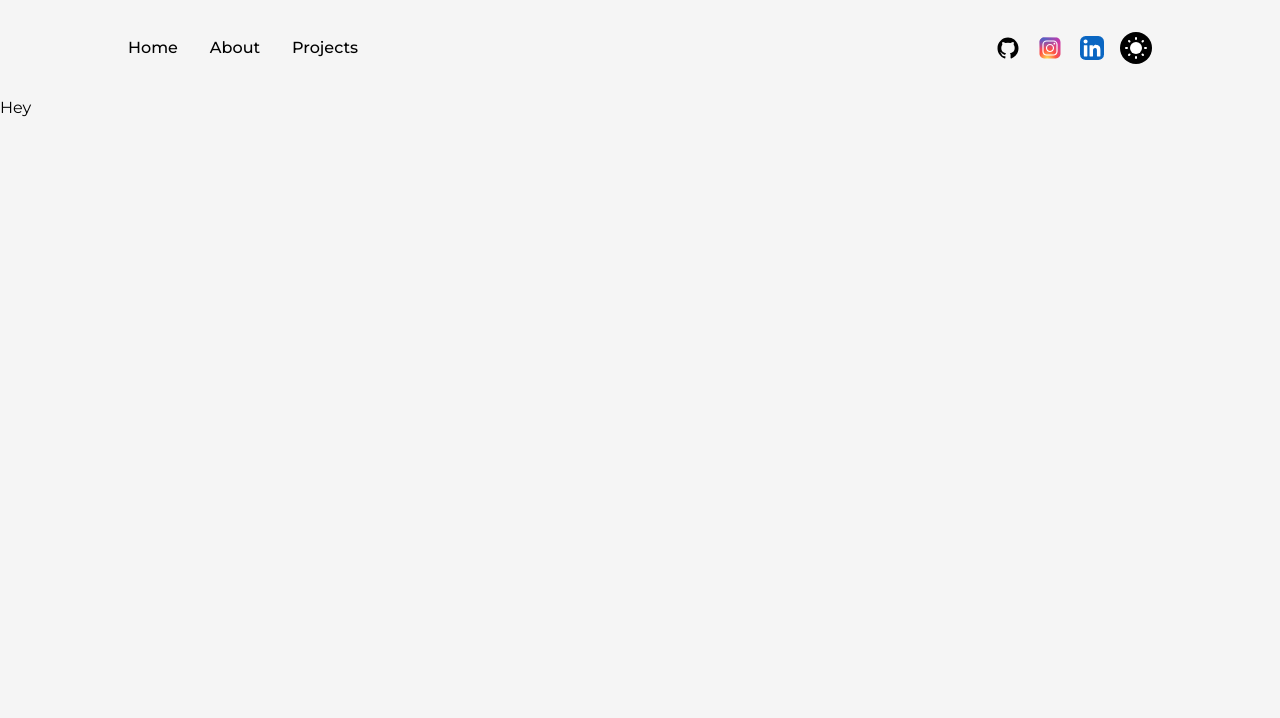
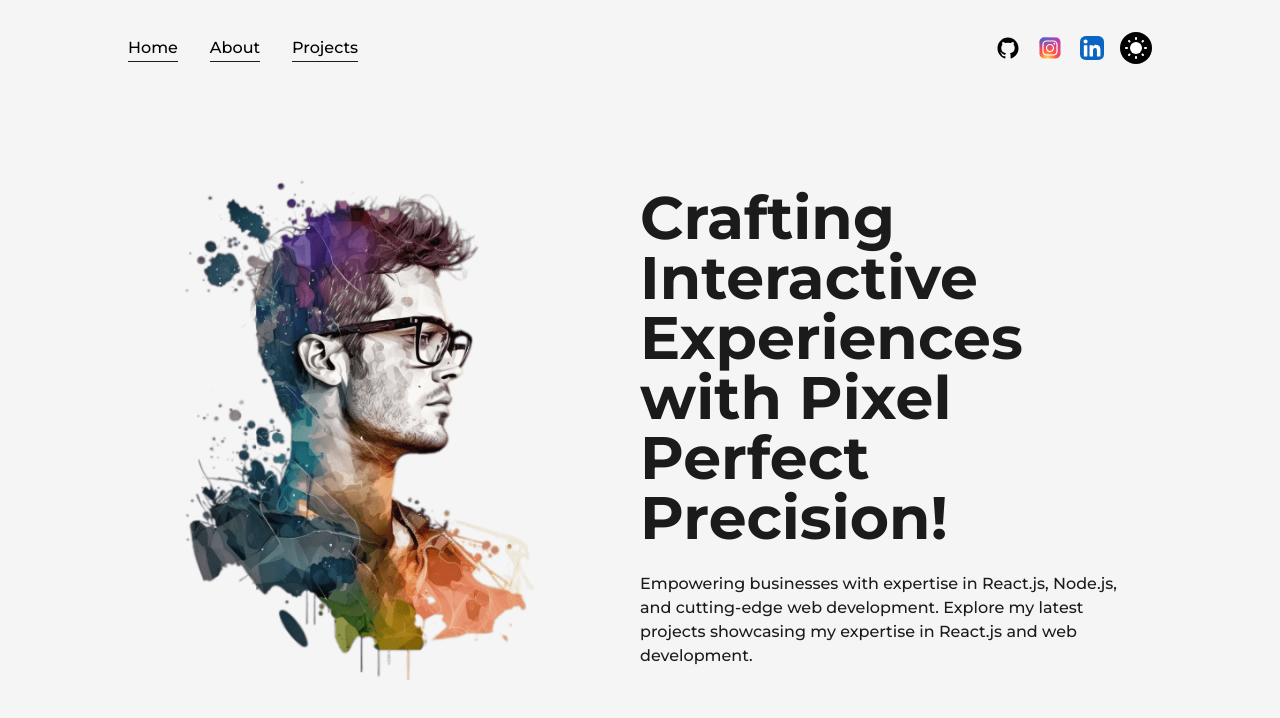
Before and after one commit to aram1l7/portfolio-v3, a Next.js app: page / in a window 1280 px wide. Shown: the top 718 px of the page. Built offline with nearby package versions, Linux system fonts and the light colour scheme.

Commit message:
In progress

```diff
--- /dev/null
+++ b/src/components/Layout.js
@@ -0,0 +1,14 @@
+import React from "react";
+
+const Layout = ({ children, className = "" }) => {
+  return (
+    <div
+      className={`z-0 inline-block h-full w-full bg-light p-32 dark:bg-dark xl:p-24 lg:p-16
+    md:p-12 sm:p-8 !pt-0 md:!pt-16 sm:!pt-16 ${className}`}
+    >
+      {children}
+    </div>
+  );
+};
+
+export default Layout;
--- a/src/components/NavBar.js
+++ b/src/components/NavBar.js
@@ -8,12 +8,16 @@ import {
   SunIcon,
 } from "./Icons";
 import ThemeContext from "@/theme/ThemeProvider";
+import { useRouter } from "next/router";
+
 const NavBar = () => {
   const { theme, toggle } = useContext(ThemeContext);
   const [mounted, setMounted] = useState(false);
   useEffect(() => {
     setMounted(true);
   }, []);
+
+  const router = useRouter();
 
   return (
     <header
@@ -29,18 +33,45 @@ const NavBar = () => {
             href={"/"}
           >
             Home
+            <span
+              className={`
+              inline-block h-[1px] ${
+                router.asPath === "/" ? "w-full" : "w-0"
+              }  bg-dark absolute left-0 -bottom-0.5
+              group-hover:w-full transition-[width] ease-in duration-300 dark:bg-light
+               lg:bg-light lg:dark:bg-dark
+              `}
+            ></span>
           </Link>
           <Link
             className="rounded relative group lg:text-light lg:dark:text-dark"
             href={"/about"}
           >
             About
+            <span
+              className={`
+              inline-block h-[1px] ${
+                router.asPath === "/about" ? "w-full" : "w-0"
+              }  bg-dark absolute left-0 -bottom-0.5
+              group-hover:w-full transition-[width] ease duration-300 dark:bg-light
+              w-full lg:bg-light lg:dark:bg-dark
+              `}
+            ></span>
           </Link>
           <Link
             className="rounded relative group lg:text-light lg:dark:text-dark"
             href={"/projects"}
           >
             Projects
+            <span
+              className={`
+              inline-block h-[1px] ${
+                router.asPath === "/projects" ? "w-full" : "w-0"
+              }  bg-dark absolute left-0 -bottom-0.5
+              group-hover:w-full transition-[width] ease duration-300 dark:bg-light
+              w-full lg:bg-light lg:dark:bg-dark
+              `}
+            ></span>
           </Link>
         </nav>
         <nav className="flex items-center justify-center flex-wrap lg:mt-2 gap-4">
--- a/src/pages/index.js
+++ b/src/pages/index.js
@@ -1,10 +1,41 @@
+import Layout from "@/components/Layout";
 import Head from "next/head";
 import Image from "next/image";
 
 export default function Home() {
   return (
-    <>
-      Hey
-    </>
+    <article className="flex min-h-screen items-center text-dark dark:text-light sm:items-start">
+      <Layout>
+        <div className="flex w-full items-start justify-between md:flex-col">
+          <div className="w-1/2 lg:hidden md:inline-block md:w-full">
+            <Image
+              width={580}
+              height={580}
+              src="/images/dev.png"
+              className="w-full h-auto"
+            />
+          </div>
+          <div className="flex w-1/2 flex-col items-center self-center lg:w-full lg:text-center">
+            <div
+              className="py-2 w-full mx-auto flex flex-col items-center
+            justify-center  text-center overflow-hidden sm:py-0"
+            >
+              <h1
+                className="inline-block text-dark dark:text-light
+      font-bold w-full !text-left !text-6xl xl:!text-5xl
+      lg:!text-center lg:!text-6xl md:!text-5xl sm:!text-3xl"
+              >
+                Crafting Interactive Experiences with Pixel Perfect Precision!
+              </h1>
+            </div>
+            <p className="my-4 text-base font-medium md:text-sm sm:!text-xs">
+              Empowering businesses with expertise in React.js, Node.js, and
+              cutting-edge web development. Explore my latest projects
+              showcasing my expertise in React.js and web development.
+            </p>
+          </div>
+        </div>
+      </Layout>
+    </article>
   );
 }
```
Also changed, not shown: public/All-Texts/prompts.txt (deleted), public/All-Texts/styles.txt (deleted), public/images/circular-text.png (deleted), public/images/dev.png (renamed from public/images/profile/developer-pic-1.png).
